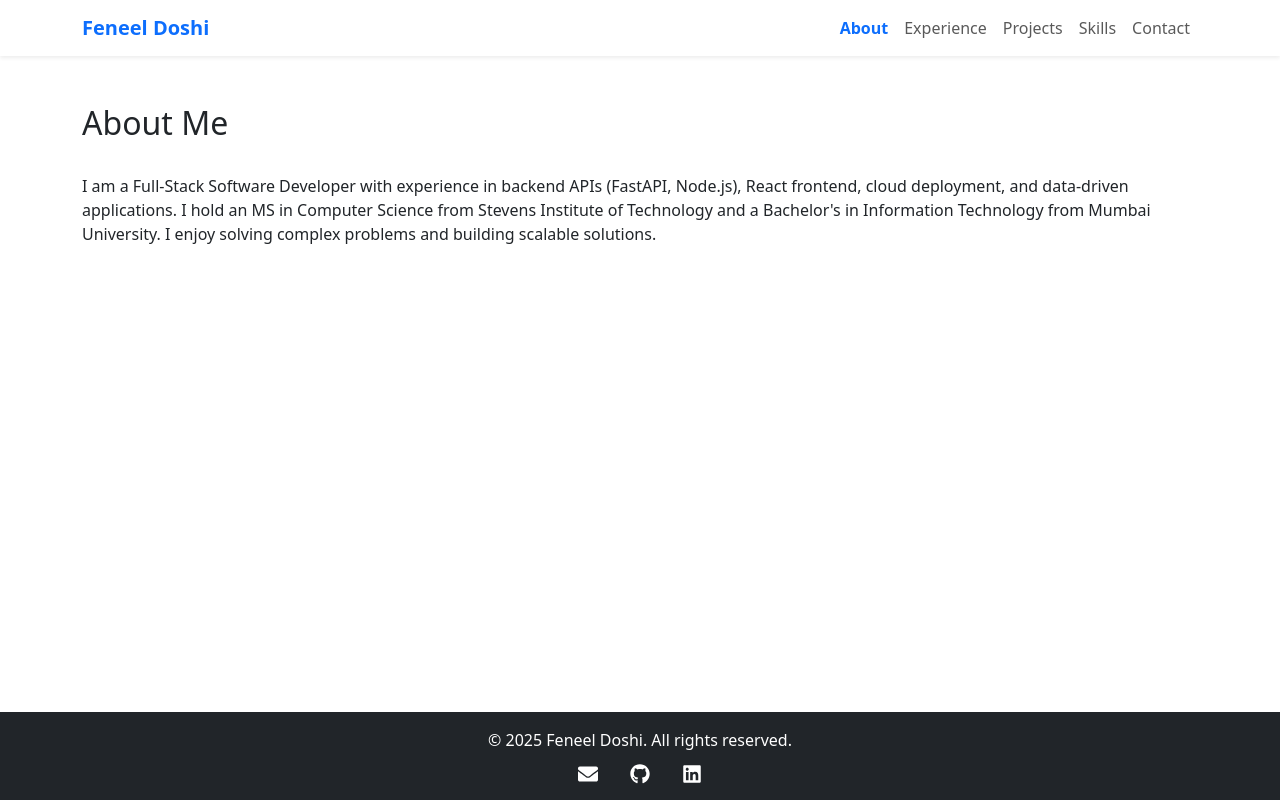
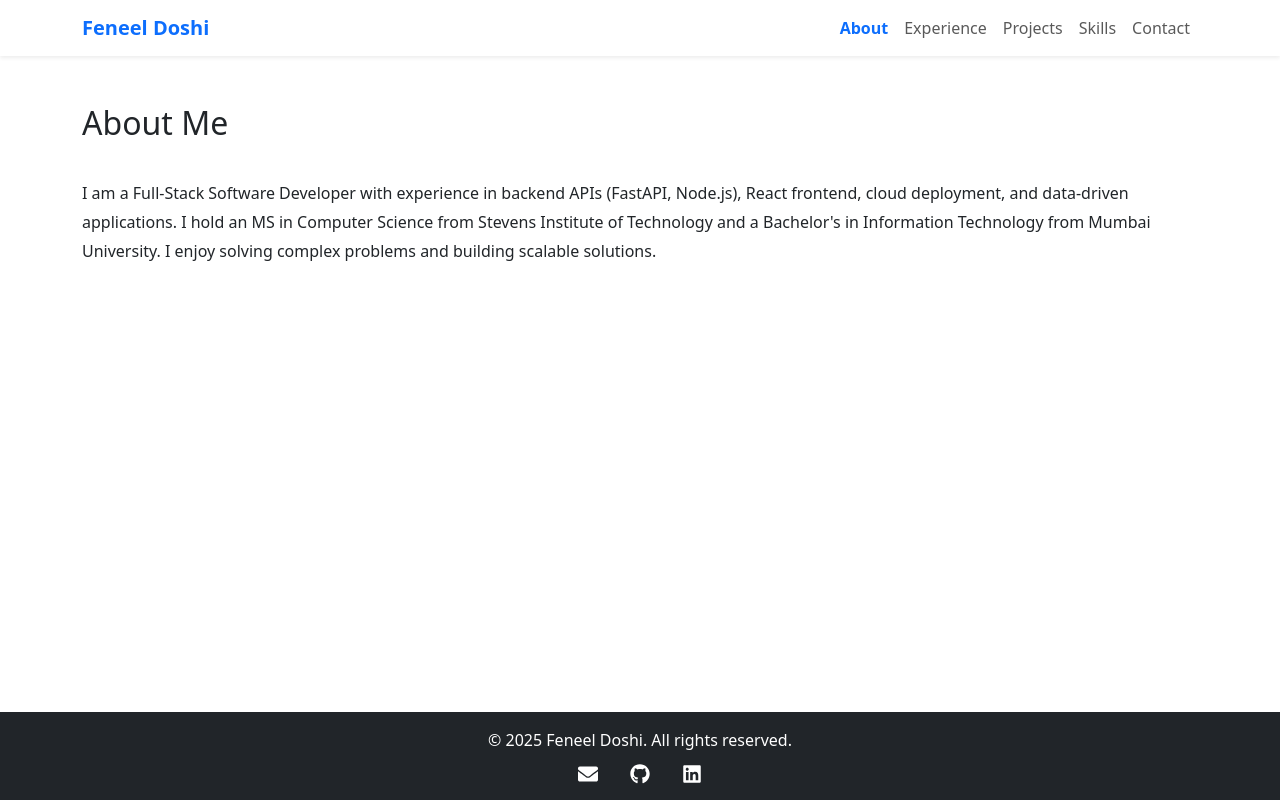
Before and after one commit to feneel/feneel.github.io, a Next.js app: page /about in a window 1280 px wide. Built offline with nearby package versions, Linux system fonts and the light colour scheme.

Commit message:
Updating styling for About page

```diff
--- a/app/about/page.tsx
+++ b/app/about/page.tsx
@@ -1,9 +1,12 @@
 import { aboutText } from "../data/data";
+
 export default function About() {
   return (
     <section className="container py-5" data-aos="fade-up">
       <h2>About Me</h2>
-      <p style={{ whiteSpace: "pre-line" }}>{aboutText}</p>
+      <p style={{ whiteSpace: "pre-line", lineHeight: "1.8rem" }}>
+        {aboutText}
+      </p>
     </section>
   );
 }
```
